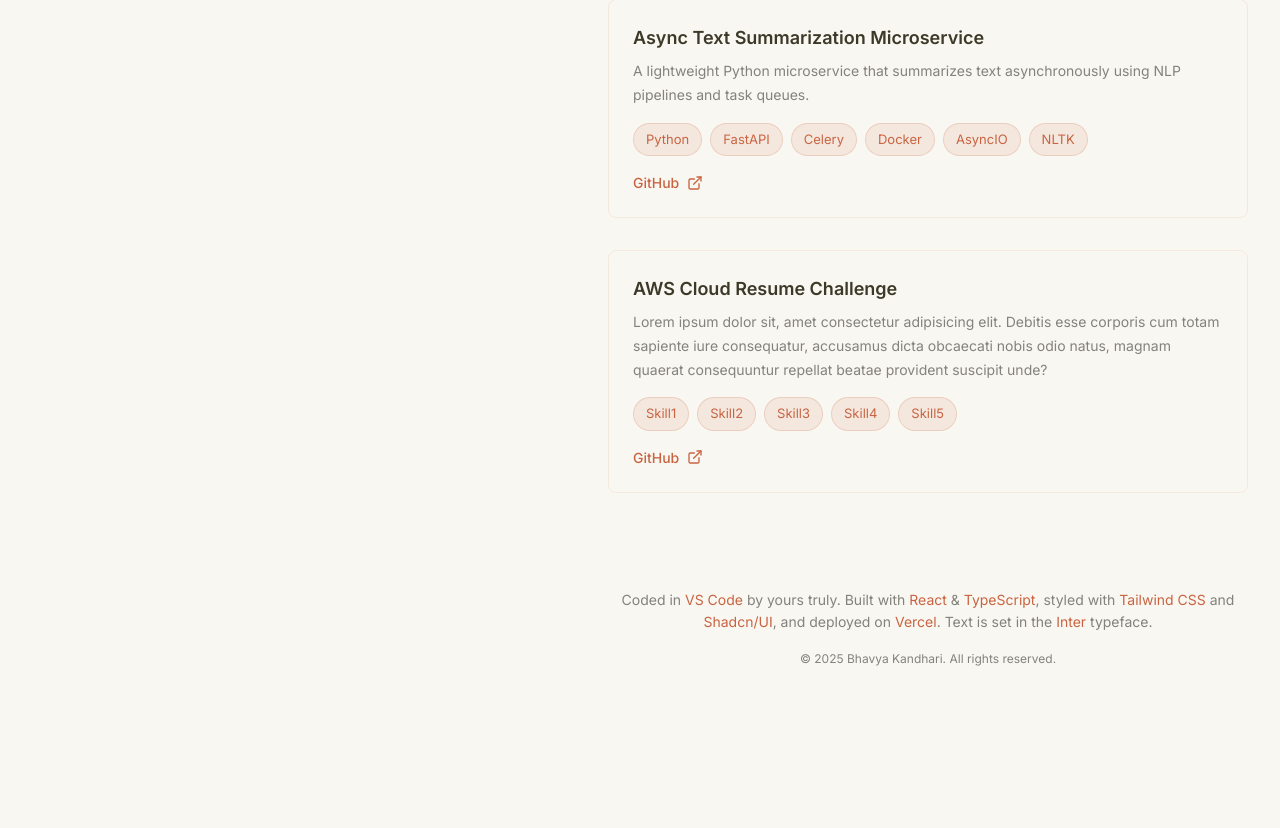
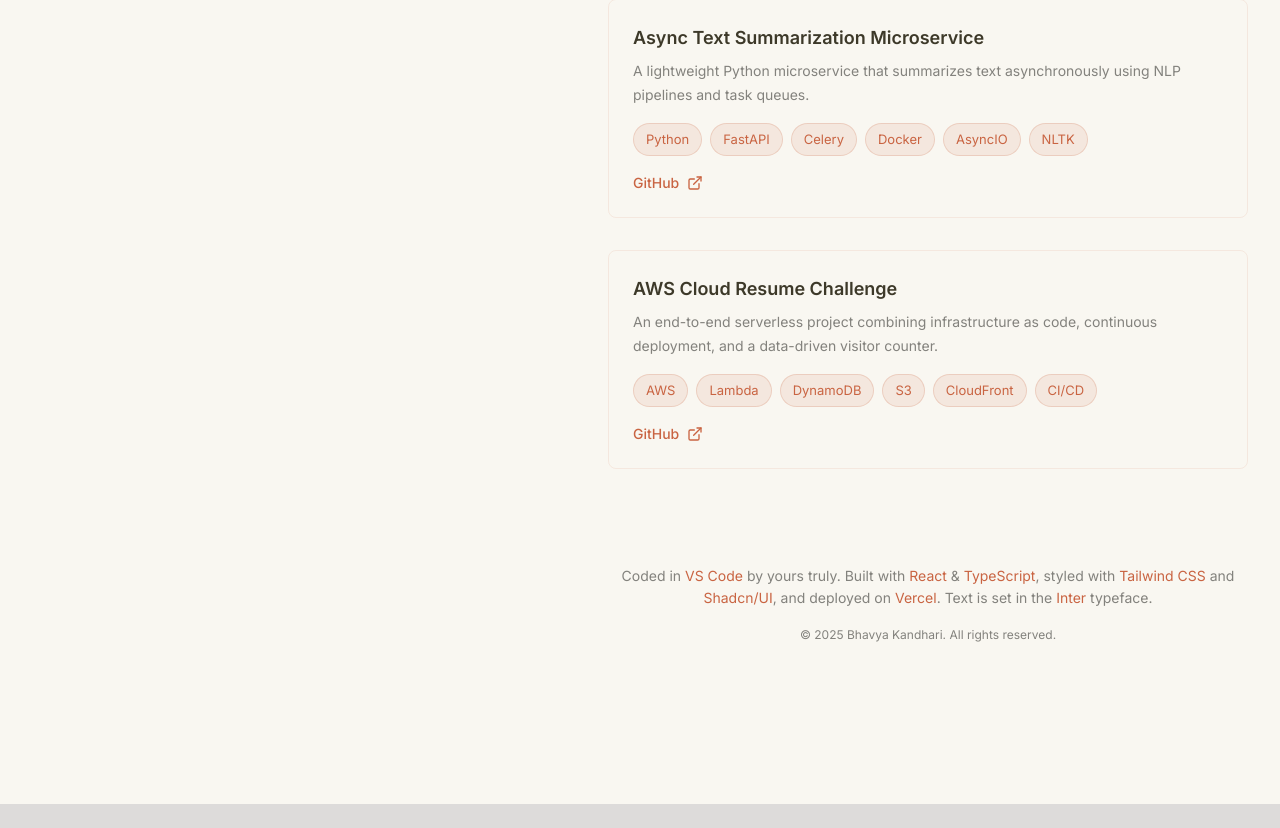
Before and after one commit to bkandh30/bhavya-portfolio-v3, a React (Vite) app: page / in a window 1280 px wide. Shown: the part 3424-4252 px from the top of the page. After the commit the page ends 4228 px from the top, so only its background shows below. Built offline with nearby package versions, Linux system fonts and the light colour scheme.

Commit message:
Updated AWS Cloud Resume challenge project content

```diff
--- a/src/pages/Index.tsx
+++ b/src/pages/Index.tsx
@@ -1919,10 +1919,9 @@ const Index = () => {
                       marginBottom: "16px",
                     }}
                   >
-                    Lorem ipsum dolor sit, amet consectetur adipisicing elit.
-                    Debitis esse corporis cum totam sapiente iure consequatur,
-                    accusamus dicta obcaecati nobis odio natus, magnam quaerat
-                    consequuntur repellat beatae provident suscipit unde?
+                    An end-to-end serverless project combining infrastructure as
+                    code, continuous deployment, and a data-driven visitor
+                    counter.
                   </p>
 
                   {/* Tech Stack */}
@@ -1936,58 +1935,71 @@ const Index = () => {
                         border: "1px solid rgba(201, 100, 66, 0.2)",
                       }}
                     >
-                      Skill1
-                    </span>
-                    <span
-                      className="px-3 py-1.5 rounded-full"
-                      style={{
-                        fontSize: "13px",
-                        backgroundColor: "rgba(201, 100, 66, 0.1)",
-                        color: "#c96442",
-                        border: "1px solid rgba(201, 100, 66, 0.2)",
-                      }}
-                    >
-                      Skill2
-                    </span>
-                    <span
-                      className="px-3 py-1.5 rounded-full"
-                      style={{
-                        fontSize: "13px",
-                        backgroundColor: "rgba(201, 100, 66, 0.1)",
-                        color: "#c96442",
-                        border: "1px solid rgba(201, 100, 66, 0.2)",
-                      }}
-                    >
-                      Skill3
-                    </span>
-                    <span
-                      className="px-3 py-1.5 rounded-full"
-                      style={{
-                        fontSize: "13px",
-                        backgroundColor: "rgba(201, 100, 66, 0.1)",
-                        color: "#c96442",
-                        border: "1px solid rgba(201, 100, 66, 0.2)",
-                      }}
-                    >
-                      Skill4
-                    </span>
-                    <span
-                      className="px-3 py-1.5 rounded-full"
-                      style={{
-                        fontSize: "13px",
-                        backgroundColor: "rgba(201, 100, 66, 0.1)",
-                        color: "#c96442",
-                        border: "1px solid rgba(201, 100, 66, 0.2)",
-                      }}
-                    >
-                      Skill5
+                      AWS
+                    </span>
+                    <span
+                      className="px-3 py-1.5 rounded-full"
+                      style={{
+                        fontSize: "13px",
+                        backgroundColor: "rgba(201, 100, 66, 0.1)",
+                        color: "#c96442",
+                        border: "1px solid rgba(201, 100, 66, 0.2)",
+                      }}
+                    >
+                      Lambda
+                    </span>
+                    <span
+                      className="px-3 py-1.5 rounded-full"
+                      style={{
+                        fontSize: "13px",
+                        backgroundColor: "rgba(201, 100, 66, 0.1)",
+                        color: "#c96442",
+                        border: "1px solid rgba(201, 100, 66, 0.2)",
+                      }}
+                    >
+                      DynamoDB
+                    </span>
+                    <span
+                      className="px-3 py-1.5 rounded-full"
+                      style={{
+                        fontSize: "13px",
+                        backgroundColor: "rgba(201, 100, 66, 0.1)",
+                        color: "#c96442",
+                        border: "1px solid rgba(201, 100, 66, 0.2)",
+                      }}
+                    >
+                      S3
+                    </span>
+                    <span
+                      className="px-3 py-1.5 rounded-full"
+                      style={{
+                        fontSize: "13px",
+                        backgroundColor: "rgba(201, 100, 66, 0.1)",
+                        color: "#c96442",
+                        border: "1px solid rgba(201, 100, 66, 0.2)",
+                      }}
+                    >
+                      CloudFront
+                    </span>
+                    <span
+                      className="px-3 py-1.5 rounded-full"
+                      style={{
+                        fontSize: "13px",
+                        backgroundColor: "rgba(201, 100, 66, 0.1)",
+                        color: "#c96442",
+                        border: "1px solid rgba(201, 100, 66, 0.2)",
+                      }}
+                    >
+                      CI/CD
                     </span>
                   </div>
 
                   {/* Links */}
                   <div className="flex gap-4">
                     <a
-                      href="#"
+                      href="https://github.com/bkandh30/AWS-Cloud-Resume-Challenge"
+                      target="_blank"
+                      rel="noopener noreferrer"
                       className="inline-flex items-center gap-2 transition-all duration-300 hover:translate-x-1"
                       style={{
                         fontSize: "14px",
```
